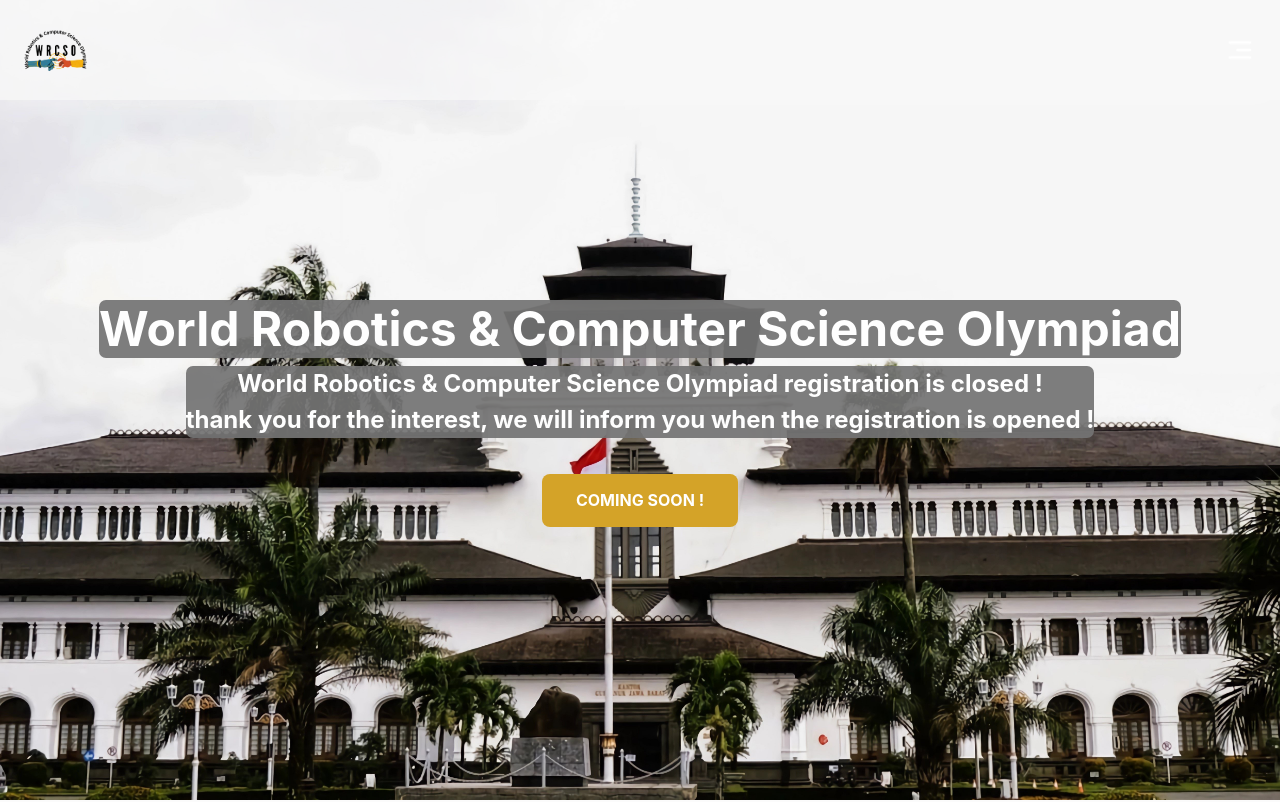
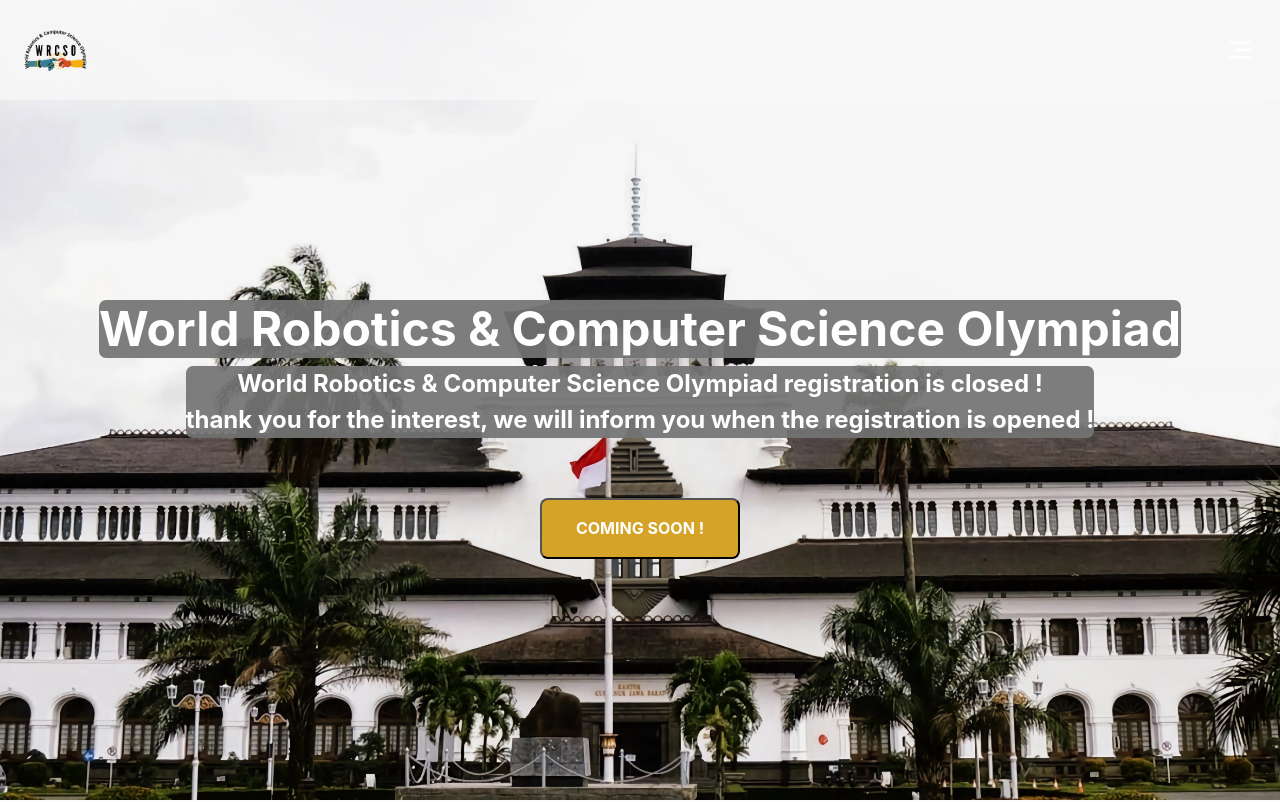
Before and after one commit to iysaofficial/wrcsoofficial, a React (Create React App) app: page / in a window 1280 px wide. Shown: the top 802 px of the page. Built offline with nearby package versions, Linux system fonts and the light colour scheme.

Commit message:
fix error 2

```diff
--- a/src/components/Hero.js
+++ b/src/components/Hero.js
@@ -12,7 +12,7 @@
                 </p>
                  <br />
                 {/* <a href="https://drive.google.com/file/d/10kNf2xxdJAWSw1MYdaSxcUFLiU2AGmNq/view?usp=sharing" target="_blank" rel="noreferrer" className="registration-button fw-bold">Guide Book</a> */}
-                <a href="#" className="registration-button fw-bold">Coming Soon !</a>
+                <button className="registration-button fw-bold">Coming Soon !</button>
                 {/* <a className="registration-button fw-bold">Coming Soon</a> */}
             </div>
         </section>
```
